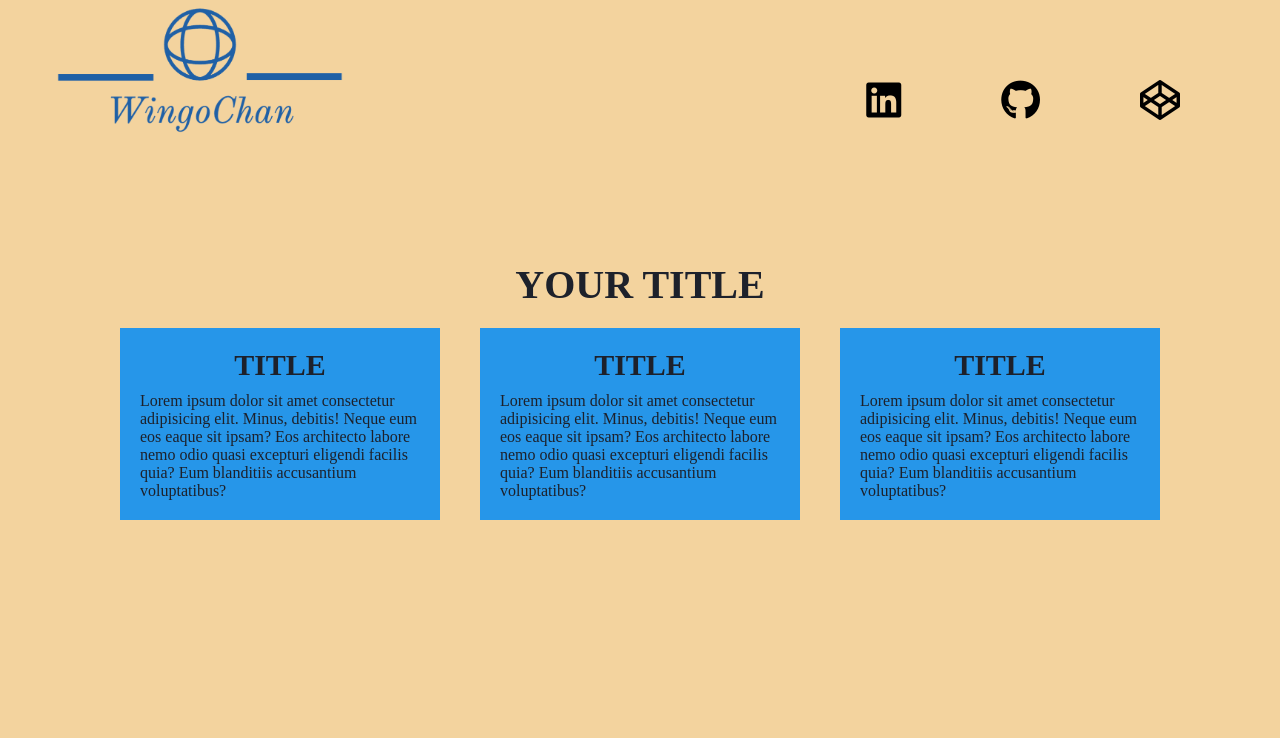
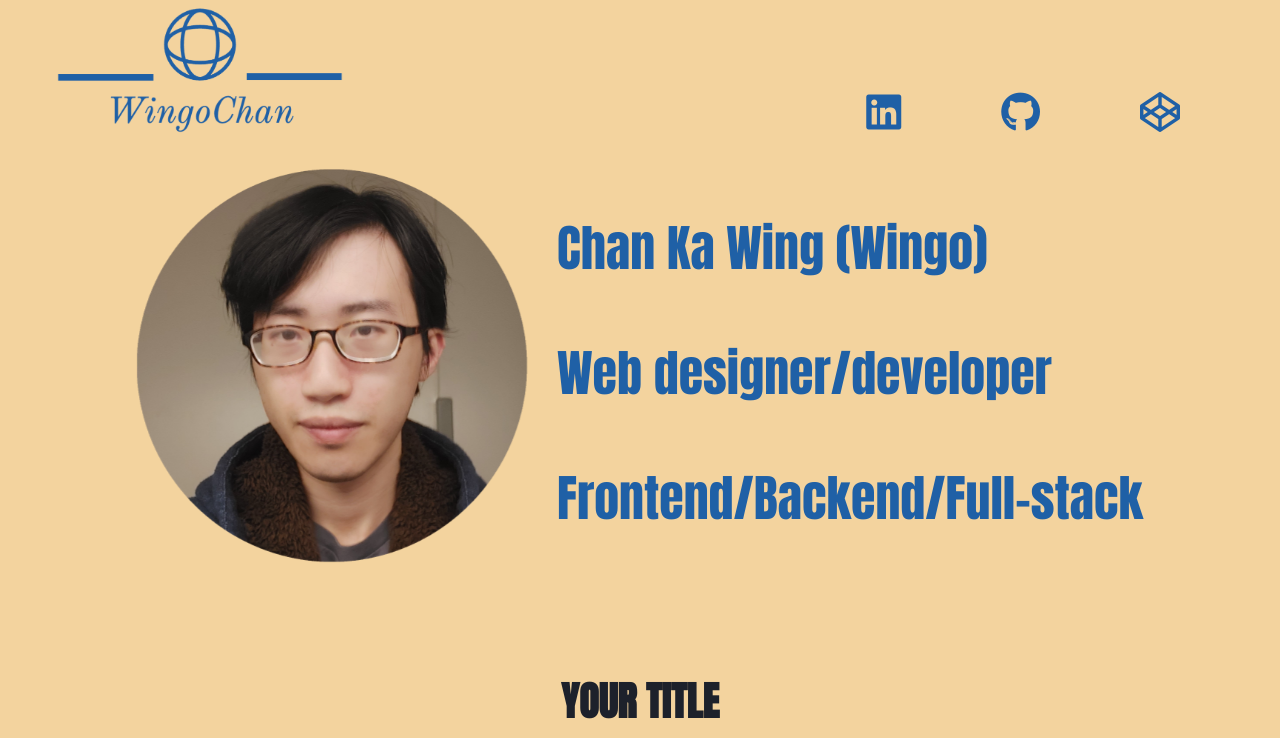
Before and after one commit to wingck/personal_website, a plain HTML site: page index.html in a window 1280 px wide. Shown: the top 738 px of the page. Drawn offline with Linux system fonts and the light colour scheme.

Commit message:
Add files via upload

```diff
--- a/index.html
+++ b/index.html
@@ -7,15 +7,24 @@
 <body>
     <header>
         <div>
-            <img src="mylogo.png">
+            <img src="mylogo.png" alt="">
             <div class="header-icons">
-                <i class="fa-brands fa-linkedin"></i>
-                <i class="fa-brands fa-github"></i>
-                <i class="fa-brands fa-codepen"></i>
+                <a href="https://www.linkedin.com/in/ka-wing-chan-3a0a4319a/" target="_blank"><i class="fa-brands fa-linkedin"></i></a>
+                <a href="https://github.com/wingck" target="_blank"><i class="fa-brands fa-github"></i></a>
+                <a href="https://codepen.io/ckwwingo" target="_blank"><i class="fa-brands fa-codepen"></i></a>
             </div>
         </div>
     </header>
-    <section>
+        <main>
+          <div class="introduction">
+            <img src="myphoto.png" alt="" class="myphoto">
+            <div class="self-intro">
+                <p>Chan Ka Wing (Wingo)</p>
+                <p>Web designer/developer</p>
+                <p>Frontend/Backend/Full-stack</p>
+            </div>
+          </div>
+          <div class="wrapper">
             <div class="container reveal">
                 <h2>Your title</h2>
                 <div class="cards">
@@ -33,8 +42,8 @@
                     </div>
                 </div>
             </div>
-    </section>
-    <section>
+        </div>
+        <div class="wrapper">
             <div class="container reveal">
                 <h2>Your title</h2>
                 <div class="cards">
@@ -52,8 +61,8 @@
                     </div>
                 </div>
             </div>
-    </section>
-    <section>
+        </div>
+        <div class="wrapper">
             <div class="container reveal">
                 <h2>Your title</h2>
                 <div class="cards">
@@ -71,7 +80,8 @@
                     </div>
                 </div>
             </div>
-    </section>
+        </div>
+    </main>
 <script src="script/script.js"></script>
 <script src="https://kit.fontawesome.com/c54b7d85ab.js" crossorigin="anonymous"></script>
 </body>
--- a/style/style.css
+++ b/style/style.css
@@ -1,7 +1,9 @@
+@import url('https://fonts.googleapis.com/css2?family=Anton&family=Josefin+Sans:wght@500&family=Lato:wght@700&family=Merriweather:ital,wght@1,700&family=Prompt:wght@700&family=Raleway:wght@900&display=swap');
 *{
     margin:0;
     padding:0;
     box-sizing: border-box;
+    font-family: 'Anton', sans-serif;
 }
 body{
     background: #f3d39e;
@@ -9,44 +11,44 @@ body{
 header{
     min-height: 20vh;
 }
-section{
+.wrapper{
     min-height: 60vh;
     display: flex;
     justify-content: center;
     align-items:center;
 }
-section:nth-child(1){
+.wrapper:nth-child(1){
     color: #fff;
 }
-section:nth-child(2){
+.wrapper:nth-child(2){
     color:#1D212B;
 }
-section:nth-child(3){
+.wrapper:nth-child(3){
     color:#fff;
 }
-section:nth-child(4){
+.wrapper:nth-child(4){
     color: #1D212B;
 }
-section .container{
+.wrapper .container{
     margin: 100px;
 }
-section h1{
+.wrapper h1{
     font-size: 60px;
 }
-section h2{
+.wrapper h2{
     font-size: 40px;
     text-align: center;
     text-transform: uppercase;
 }
-section .cards{
+.wrapper .cards{
     display: flex;
 }
-section .cards .text-card{
+.wrapper .cards .text-card{
     background: #2696E9;
     margin: 20px;
     padding: 20px;
 }
-section .cards .text-card h3{
+.wrapper .cards .text-card h3{
     font-size: 30px;
     text-align: center;
     text-transform: uppercase;
@@ -54,10 +56,10 @@ section .cards .text-card h3{
 }
 
 @media (max-width: 900px){
-    section h1{
+    .wrapper h1{
         font-size: 40px;
     }
-    section .cards{
+    .wrapper .cards{
         flex-direction: column;
     }
 }
@@ -83,3 +85,50 @@ header div{
 .fa-brands{
     margin-right: 100px;
 }
+.fa-brands:hover{
+    color: rgb(7, 219, 190);
+}
+a{
+    text-decoration: none;
+    color: #1F60A6;
+}
+a:visited{
+    text-decoration: none;
+}
+.introduction{
+    display: flex;
+    justify-content: center;
+    font-size: 50px;
+}
+main img{
+    width: 400px;
+}
+.self-intro{
+    display: flex;
+    flex-direction: column;
+    margin-left: 20px;
+}
+.self-intro p{
+    color: #1F60A6;
+    margin-top: 50px;
+    animation: moveintro 1s forwards;
+}
+.myphoto, .self-intro{
+    animation: showphoto 2.5s forwards;
+}
+@keyframes showphoto{
+    0%{
+        opacity:0;
+    }
+    100%{
+        opacity: 1;
+    }
+}
+@keyframes moveintro{
+    0%{
+        transform: translateX(100px);
+    }
+    100%{
+        transform: translateX(0);
+    }
+}
```
Also changed, not shown: myphoto.png (added). Lines whose indentation alone changed are shown as unchanged.
